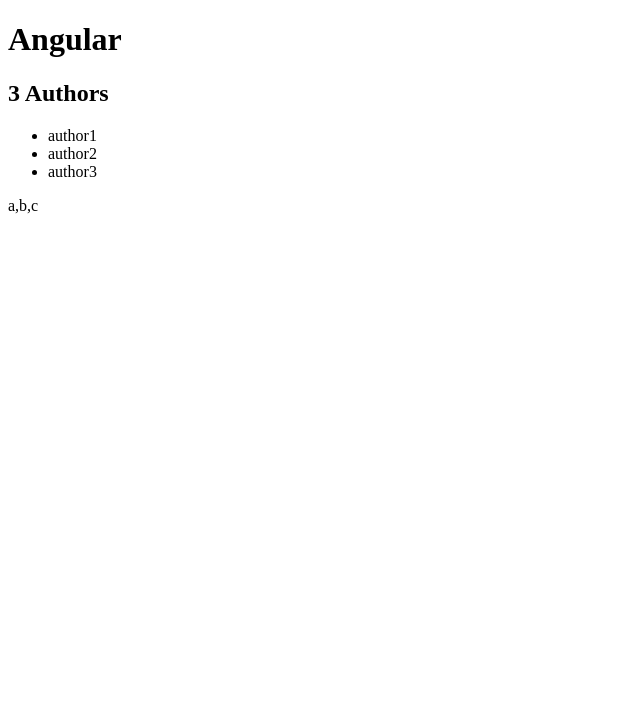
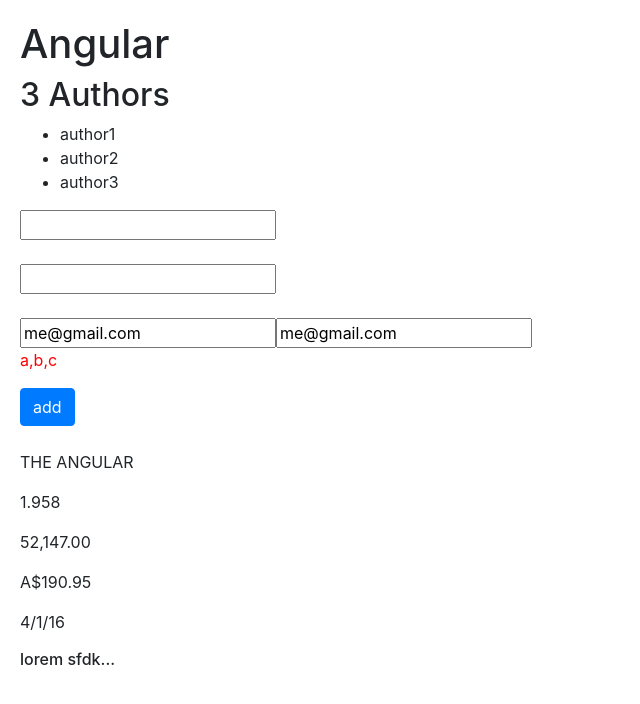
Before and after one commit to saittosun/mosh-hello-angular, an Angular app: page / in a window 1280 px wide. Shown: the top 704 px of the page, without its empty margins (0-640 px from the left). Built offline with nearby package versions, Linux system fonts and the light colour scheme.

Commit message:
4.section is completed

```diff
--- a/package.json
+++ b/package.json
@@ -19,6 +19,7 @@
     "@angular/platform-browser": "~8.2.14",
     "@angular/platform-browser-dynamic": "~8.2.14",
     "@angular/router": "~8.2.14",
+    "bootstrap": "^4.4.1",
     "rxjs": "~6.4.0",
     "tslib": "^1.10.0",
     "zone.js": "~0.9.1"
--- a/src/app/app.module.ts
+++ b/src/app/app.module.ts
@@ -1,5 +1,7 @@
+import { SummaryPipe } from './authors/summary.pipe';
 import { BrowserModule } from '@angular/platform-browser';
 import { NgModule } from '@angular/core';
+import { FormsModule } from '@angular/forms';
 
 import { AppComponent } from './app.component';
 import { AuthorsComponent } from './authors/authors.component';
@@ -8,9 +10,11 @@
   declarations: [
     AppComponent,
     AuthorsComponent,
+    SummaryPipe
   ],
   imports: [
-    BrowserModule
+    BrowserModule,
+    FormsModule
   ],
   providers: [],
   bootstrap: [AppComponent]
--- a/src/app/authors/authors.component.html
+++ b/src/app/authors/authors.component.html
@@ -4,4 +4,28 @@
     {{author}}
   </li>
 </ul>
-<p>{{getAuthorAlternative()}}</p>
+<input (keyup.enter)="onKeyUp($event)" />
+<br>
+<br>
+<input #email (keyup.enter)="onVariable(email.value)" />
+
+<br>
+<br>
+<input [value]="password" (keyup.enter)="password = $event.target.value; onTwoWayBinding()" />
+<input [(ngModel)]="password" (keyup.enter)="onTwoWayBinding()" />
+
+
+<p [style.color]="isStyled ? 'blue' : 'red'">{{getAuthorAlternative()}}</p>
+<button
+  class="btn btn-primary"
+  [class.active]="isActive"
+  (click)="onSave($event)">add</button>
+<br>
+<br>
+<p>{{book.title | uppercase}}</p>
+<p>{{book.rating | number}}</p>
+<p>{{book.students | number:'1.2-2'}}</p>
+<p>{{book.price | currency:'AUD':true:'3.2-2'}}</p>
+<p>{{book.releaseDate | date:'shortDate'}}</p>
+
+<h6>{{text | summary: 10}}</h6>
--- a/src/app/authors/authors.component.ts
+++ b/src/app/authors/authors.component.ts
@@ -7,13 +7,46 @@
   styleUrls: ['./authors.component.css']
 })
 export class AuthorsComponent implements OnInit {
+  book = {
+    title: 'the angular',
+    rating: 1.95778,
+    students: 52147,
+    price: 190.95,
+    releaseDate: new Date(2016, 3, 1)
+  };
+
+  // tslint:disable-next-line:max-line-length
+  text = 'lorem sfdklqsdfq  qsdfqsdlkmfjklqsdflq ^q skdfjqlkdsfjqkfdkqdfjkq qsdfjqksdlf q qskdlfklqd qklf klfq sdfjqsdklfj q lkfqlskdf qkl qksdjf qiosdfj qlksdfjqios fqmsd fqis dfqkf qfqklsdf qmli qsdfjqis dfqmlkds fqldksf';
   authors;
+  isActive = false;
+  isStyled = false;
+  password = 'me@gmail.com';
+
+  onSave($event) {
+    $event.stopPropagation();
+    console.log('button was clicked!!', $event);
+  }
+
+  onKeyUp($event) {
+    console.log('enter was pressed!!');
+    console.log($event.target.value);
+  }
+
+  // template variables
+  onVariable(email) {
+    console.log(email);
+  }
+
+  onTwoWayBinding() {
+    console.log(this.password);
+  }
+
   getAuthorAlternative() {
     return ['a', 'b', 'c'];
   }
   constructor(authorsService: AuthorsService) {
     this.authors = authorsService.getAuthors();
-   }
+  }
 
   ngOnInit() {
   }
--- /dev/null
+++ b/src/app/authors/summary.pipe.ts
@@ -0,0 +1,12 @@
+import {Pipe, PipeTransform} from '@angular/core';
+
+@Pipe({
+  name: 'summary'
+})
+export class SummaryPipe implements PipeTransform {
+  transform(value: any, limit?: number) {
+    if (!value) { return null; }
+    const actualLimit = (limit) ? limit : 50;
+    return value.substr(0, actualLimit) + '...';
+  }
+}
--- a/src/styles.css
+++ b/src/styles.css
@@ -1 +1,6 @@
 /* You can add global styles to this file, and also import other style files */
+@import "~bootstrap/dist/css/bootstrap.css";
+
+body {
+  padding: 20px;
+}
```
Also changed, not shown: 1 other file (tests, documents, lock files or other folders).
